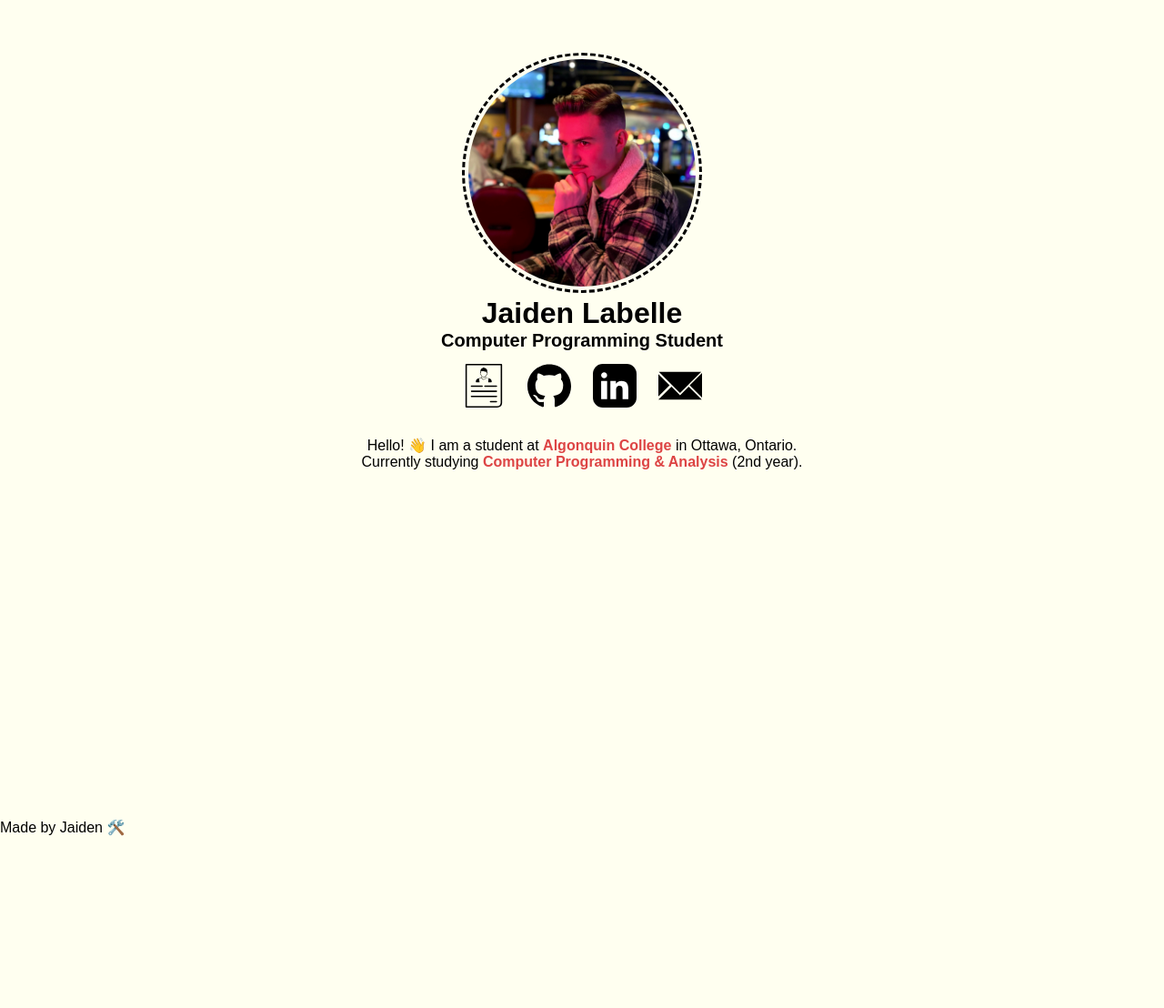
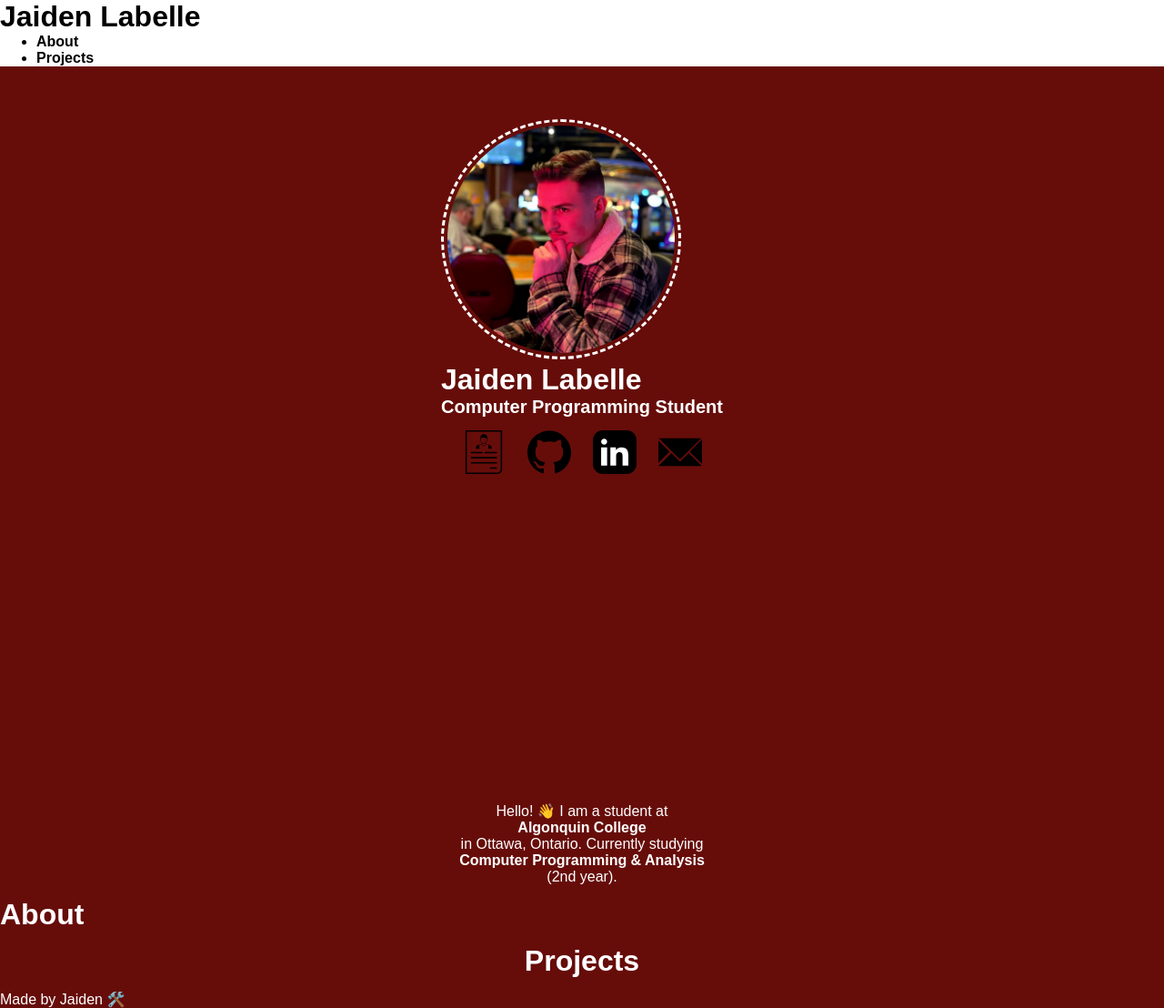
Before and after one commit to jaidenlab/jaidenlab.github.io, a Jekyll site: the page built from index.html, in a window 1280 px wide. Shown: the whole page at 91% size. Built offline with Jekyll 4.4.1, drawn with Linux system fonts in a browser that asks for light colours; before the commit the page ends 919 px from its top, so only the background shows below that.

Commit message:
Big changes to site

```diff
--- /dev/null
+++ b/_data/projects.yml
@@ -0,0 +1,2 @@
+- name: 'Portfolio Website'
+  description: 'A portfolio website powered by Jekyll. It showcases HTML templating with Liquid and styling with Sass.'
--- a/_includes/head.html
+++ b/_includes/head.html
@@ -6,6 +6,6 @@
     <link rel="stylesheet" href="/css/style.css">
 
     <meta name="author" content="{{ site.author }}">
-    <meta name="description" content="{{ site.description }}">
+    <meta name="description" content="{{ page.description }}">
     <meta name="viewport" content="width=device-width, initial-scale=1">
 </head>
--- /dev/null
+++ b/_includes/header.html
@@ -0,0 +1,9 @@
+<header>
+    <h1><a href="#">Jaiden Labelle</a></h1>
+    <nav>
+        <ul>
+            <li><a href="#about">About</a></li>
+            <li><a href="#projects">Projects</a></li>
+        </ul>
+    </nav>
+</header>
--- a/_layouts/default.html
+++ b/_layouts/default.html
@@ -1,3 +1,6 @@
 {% include head.html %}
-{{ content }}
-{% include footer.html %}
+<body>
+    {% include header.html %}
+    {{ content }}
+    {% include footer.html %}
+</body>
--- a/css/style.css
+++ b/css/style.css
@@ -8,8 +8,29 @@ html, body {
 }
 
 body {
-    background-color: #fffff0;
+    background-color: #660d0a;
     font-family: sans-serif;
+    color: white
+}
+
+a {
+    text-decoration: none;
+    font-weight: bold;
+    color: inherit;
+}
+
+header {
+    background-color: white;
+    color: black;
+}
+
+/* Remove default margin */
+* {
+    margin: 0;
+}
+
+html, body {
+    height: 100%;
 }
 
 h1 {
@@ -18,12 +39,6 @@ h1 {
 
 h3 {
     font-size: 1.25rem;
-}
-
-a {
-    text-decoration: none;
-    font-weight: bold;
-    color: #dd4444;
 }
 
 .container {
@@ -90,11 +105,6 @@ a {
     animation-delay: 1.25s;
 }
 
-.footer {
-    text-align: center;
-    margin: 24px 8px;
-}
-
 @keyframes fadeInOpacity {
     0% {
         opacity: 0;
--- a/index.html
+++ b/index.html
@@ -3,10 +3,9 @@ title: Jaiden Labelle
 description: Jaiden Labelle's Portfolio
 layout: default
 ---
-<body>
 <div class="column-view">
     <div class="container">
-            <div class="section section-centered">
+        <div class="section section-centered"></div>
             <img class="portrait-picture" src="./assets/images/alternate-portrait.jpg" alt="Portrait of me">
             <h1>Jaiden Labelle</h1>
             <h3>Computer Programming Student</h3>
@@ -37,9 +36,14 @@ layout: default
                 </li>
             </ul>
         </div>
-            <div class="section">
+        <div class="section"></div>
             Hello! 👋 I am a student at <a href="https://www.algonquincollege.com/">Algonquin College</a> in Ottawa, Ontario. Currently studying <a href="https://www.algonquincollege.com/sat/program/computer-programming-and-analysis/">Computer Programming & Analysis</a> (2nd year).
+        </div>
+        <div id="about" class="section"></div>
+            <h1>About</h1>
+        </div>
+        <div id="projects" class="section">
+            <h1>Projects</h1>
         </div>
     </div>
 </div>
-</body>
```
Lines whose indentation alone changed are shown as unchanged.
